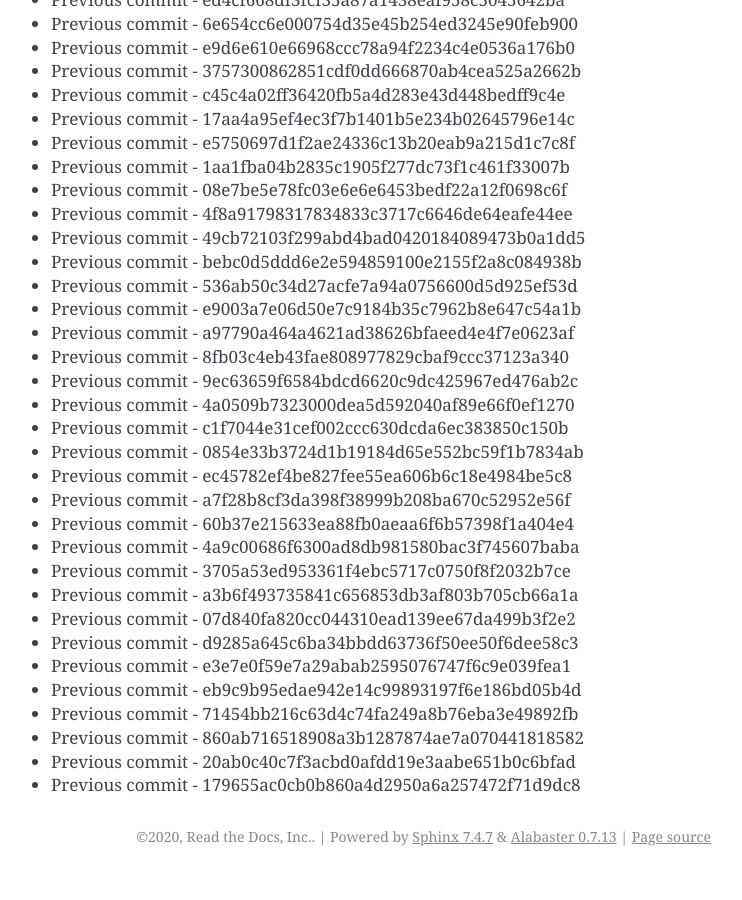
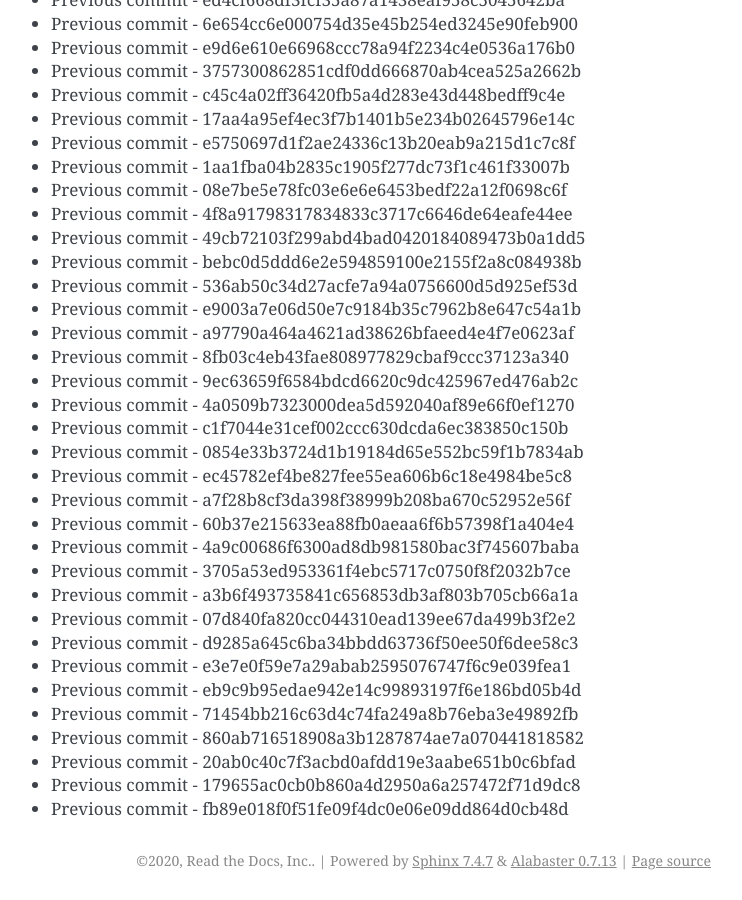
Before and after one commit to readthedocs/rtd-git-stresstest, a Sphinx documentation site: the page built from docs/updates.rst, in a window 1280 px wide and 900 px high, scrolled down 93844 px. Shown: the whole window, without its empty margins (399-1141 px from the left). Built offline with Sphinx 7.4.7, drawn with Linux system fonts in a browser that asks for light colours; before the commit the page ends 94720 px from its top, so only the background shows below that.

Commit message:
Generating commit from previous: fb89e018f0f51fe09f4dc0e06e09dd864d0cb48d

```diff
--- a/docs/updates.rst
+++ b/docs/updates.rst
@@ -3975,3 +3975,4 @@ It can be tested for any performance characteristics.
 * Previous commit - 860ab716518908a3b1287874ae7a070441818582
 * Previous commit - 20ab0c40c7f3acbd0afdd19e3aabe651b0c6bfad
 * Previous commit - 179655ac0cb0b860a4d2950a6a257472f71d9dc8
+* Previous commit - fb89e018f0f51fe09f4dc0e06e09dd864d0cb48d
```
